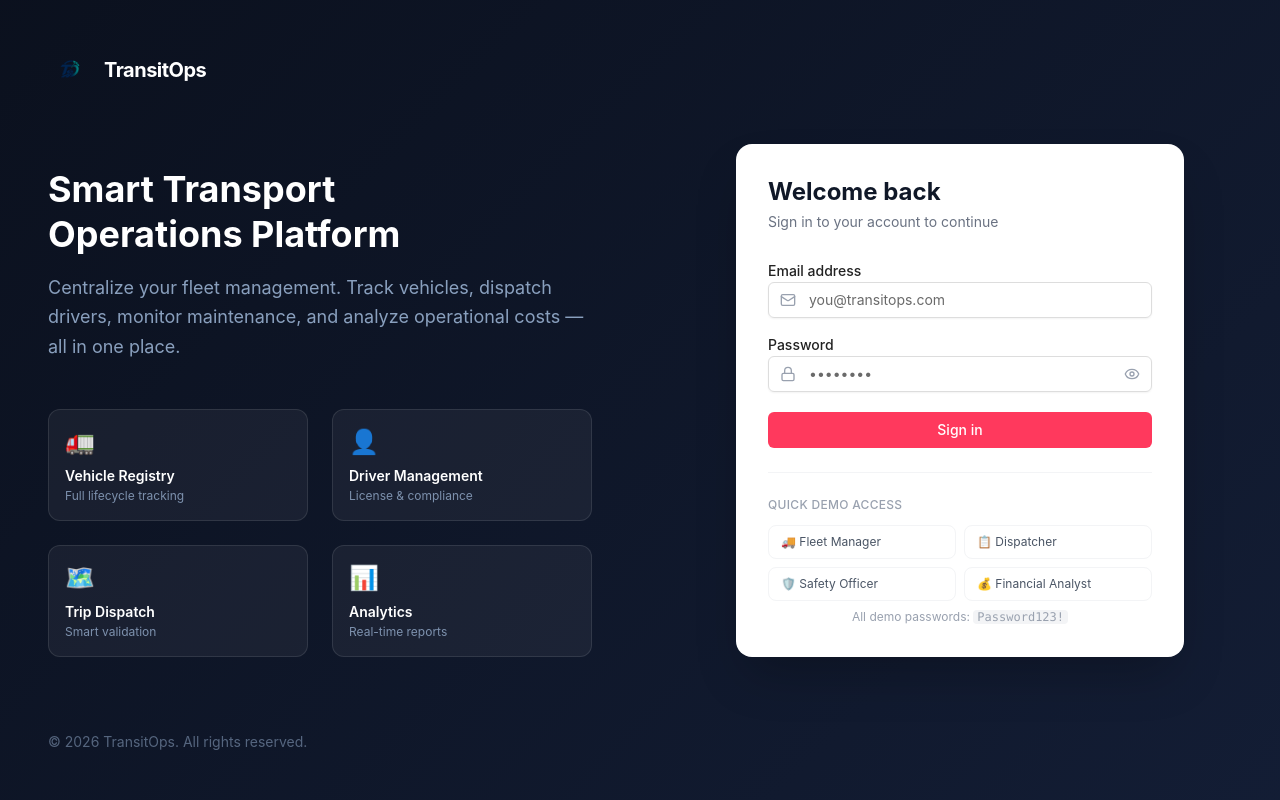
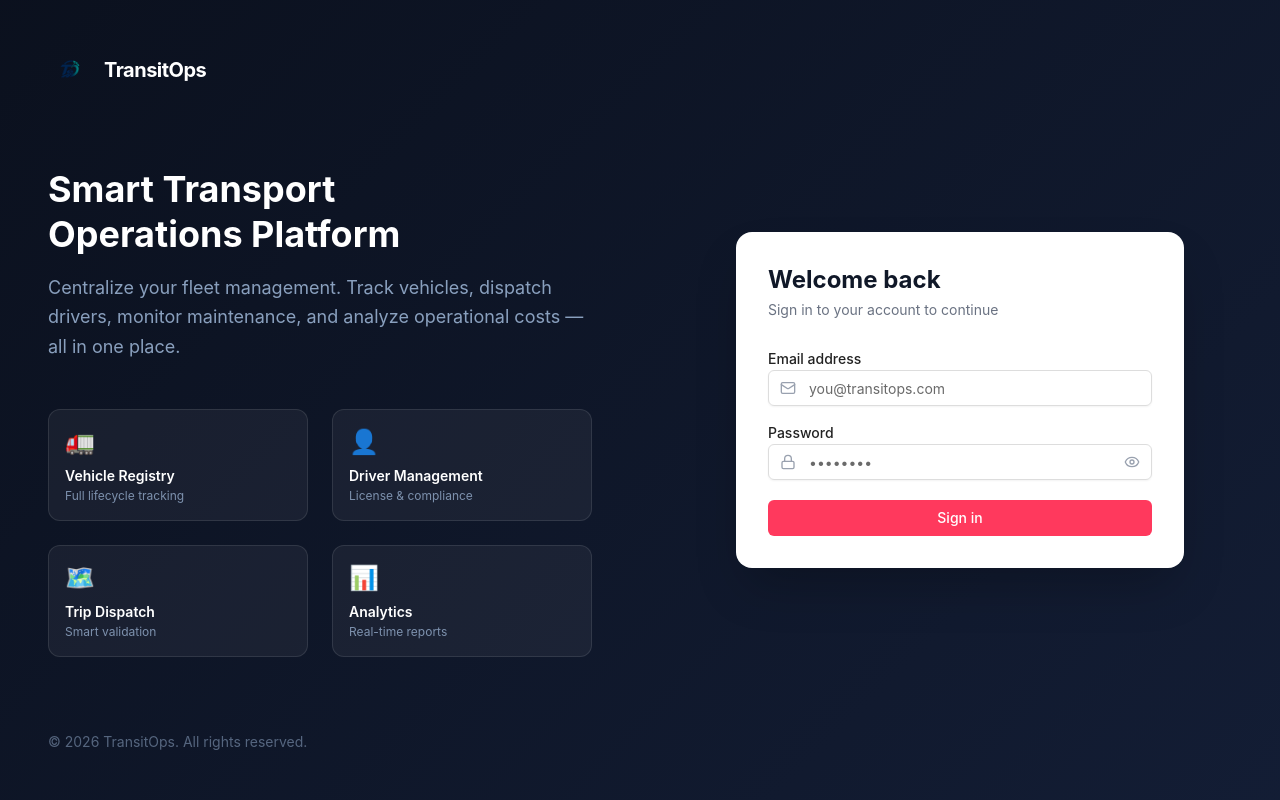
Before and after one commit to beingzpranav/TransitOps, a Next.js app in the folder transit-opps/: page /login in a window 1280 px wide. Built offline with nearby package versions, Linux system fonts and the light colour scheme.

Commit message:
login page update

```diff
--- a/transit-opps/app/(auth)/login/page.tsx
+++ b/transit-opps/app/(auth)/login/page.tsx
@@ -41,17 +41,6 @@ export default function LoginPage() {
     } finally {
       setLoading(false);
     }
-  }
-
-  function fillDemo(role: string) {
-    const creds: Record<string, { email: string; password: string }> = {
-      manager: { email: 'manager@transitops.com', password: 'Password123!' },
-      dispatcher: { email: 'dispatch@transitops.com', password: 'Password123!' },
-      safety: { email: 'safety@transitops.com', password: 'Password123!' },
-      finance: { email: 'finance@transitops.com', password: 'Password123!' },
-    };
-    const c = creds[role];
-    if (c) { setEmail(c.email); setPassword(c.password); }
   }
 
   return (
@@ -160,29 +149,6 @@ export default function LoginPage() {
                 {loading ? 'Signing in...' : 'Sign in'}
               </Button>
             </form>
-
-            {/* Demo credential quick-fill */}
-            <div className="mt-6 pt-6 border-t border-gray-100">
-              <p className="text-xs text-gray-400 mb-3 font-medium uppercase tracking-wide">Quick Demo Access</p>
-              <div className="grid grid-cols-2 gap-2">
-                {[
-                  { key: 'manager', label: '🚚 Fleet Manager' },
-                  { key: 'dispatcher', label: '📋 Dispatcher' },
-                  { key: 'safety', label: '🛡️ Safety Officer' },
-                  { key: 'finance', label: '💰 Financial Analyst' },
-                ].map((r) => (
-                  <button
-                    key={r.key}
-                    type="button"
-                    onClick={() => fillDemo(r.key)}
-                    className="text-left px-3 py-2 rounded-lg border border-gray-100 hover:border-blue-200 hover:bg-blue-50 text-xs text-gray-600 hover:text-blue-700 transition-colors"
-                  >
-                    {r.label}
-                  </button>
-                ))}
-              </div>
-              <p className="text-xs text-gray-400 mt-2 text-center">All demo passwords: <code className="bg-gray-100 px-1 rounded">Password123!</code></p>
-            </div>
           </div>
         </div>
       </div>
--- a/transit-opps/app/(dashboard)/dashboard/trips/page.tsx
+++ b/transit-opps/app/(dashboard)/dashboard/trips/page.tsx
@@ -25,9 +25,10 @@ function MiniETA({ actualStartTime, plannedDistance }: { actualStartTime?: strin
 
   useEffect(() => {
     if (!actualStartTime) return;
+    const startTimeStr = actualStartTime;
 
     function update() {
-      const elapsedMs = Date.now() - new Date(actualStartTime).getTime();
+      const elapsedMs = Date.now() - new Date(startTimeStr).getTime();
       const elapsedH = elapsedMs / (1000 * 60 * 60);
       const covered = elapsedH * 60; // Assumed 60 km/h average speed
       const remaining = plannedDistance - covered;
--- a/transit-opps/hooks/useTrips.ts
+++ b/transit-opps/hooks/useTrips.ts
@@ -18,7 +18,7 @@ export interface Trip {
   fuelConsumed?: number;
   revenuePerTrip?: number;
   vehicle?: { id: string; registrationNumber: string; name: string };
-  driver?: { id: string; name: string; licenseNumber: string };
+  driver?: { id: string; name: string; licenseNumber: string; licenseCategory?: string };
   createdBy?: { id: string; name: string; email: string };
   fuelLogs?: { id: string; cost: number; liters: number }[];
   createdAt: string;
--- a/transit-opps/notifications.json
+++ b/transit-opps/notifications.json
@@ -1,4 +1,3 @@
-<<<<<<< Updated upstream
 [
   {
     "id": "rhkj6v7",
@@ -25,6 +24,3 @@
     "createdAt": "2026-07-12T09:41:19.758Z"
   }
 ]
-=======
-[]
->>>>>>> Stashed changes
```
